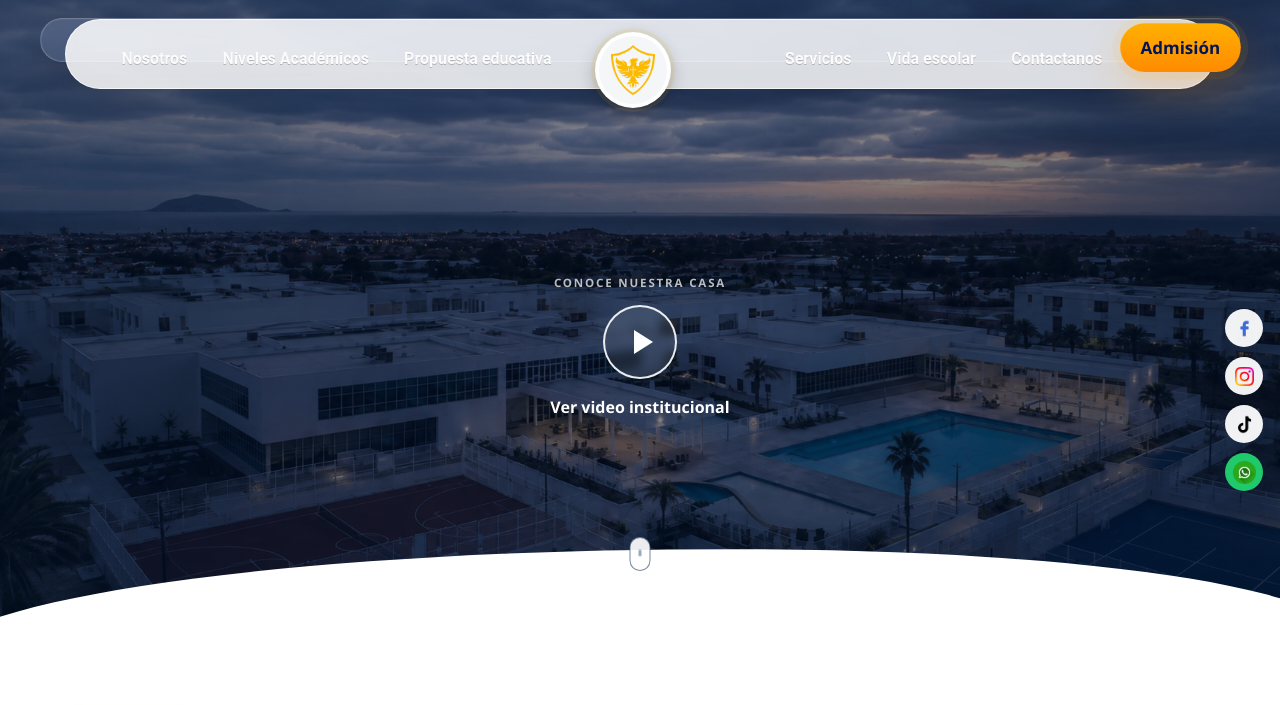
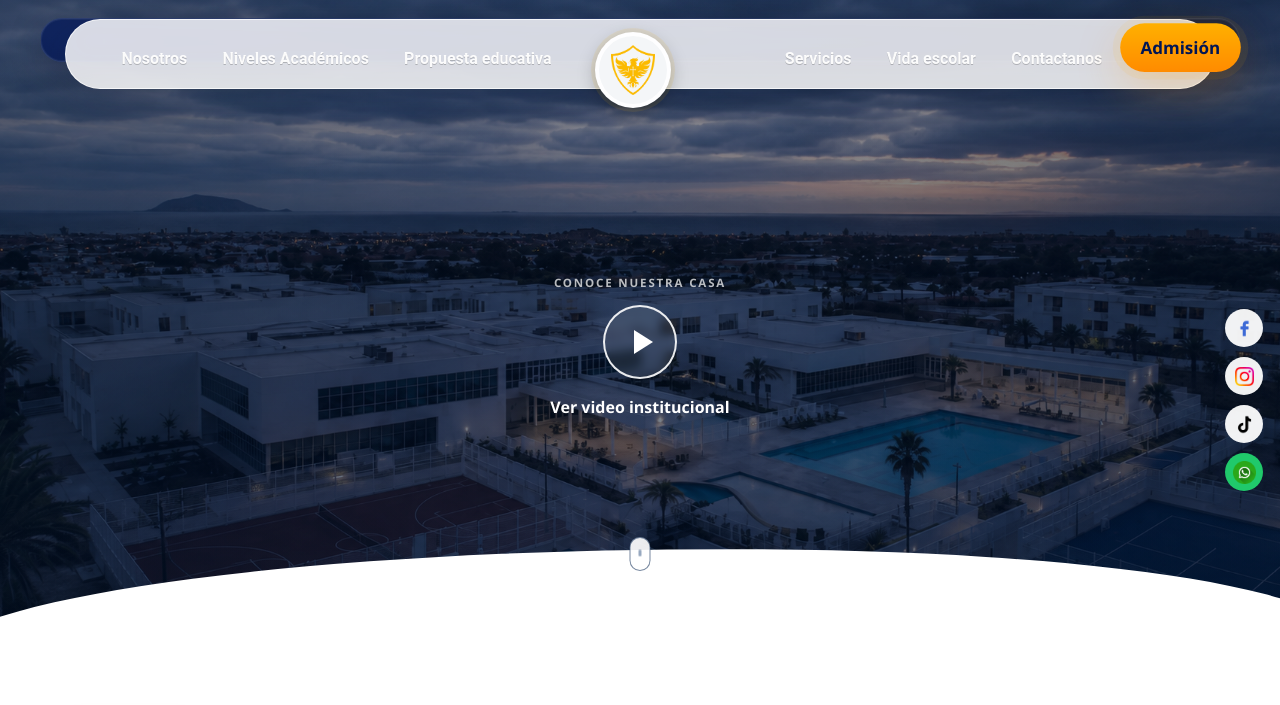
Before and after one commit to Franco-Mobile/colegioex, a Django app: page / in a window 1280 px wide. Shown: the top 705 px of the page. Run offline with Django 5.2, Linux system fonts and the light colour scheme.

Commit message:
Update shared_header.css

```diff
--- a/portal/static/css/inicio/shared_header.css
+++ b/portal/static/css/inicio/shared_header.css
@@ -11,11 +11,11 @@ header {
     position: relative;
     max-width: 1200px;
     margin: 0 auto;
-    background: linear-gradient(135deg, rgba(255, 255, 255, 0.12) 0%, rgba(255, 255, 255, 0.02) 100%);
-    border: 1px solid rgba(255, 255, 255, 0.2);
-    box-shadow: 0 8px 32px 0 rgba(0, 0, 0, 0.15), inset 0 0 0 1px rgba(255, 255, 255, 0.05);
-    backdrop-filter: blur(16px) saturate(140%);
-    -webkit-backdrop-filter: blur(16px) saturate(140%);
+    background: linear-gradient(135deg, rgba(0, 21, 85, 0.72) 0%, rgba(0, 10, 45, 0.55) 100%);
+    border: 1px solid rgba(255, 255, 255, 0.12);
+    box-shadow: 0 8px 32px 0 rgba(0, 10, 45, 0.25), inset 0 0 0 1px rgba(255, 255, 255, 0.05);
+    backdrop-filter: blur(16px) saturate(160%);
+    -webkit-backdrop-filter: blur(16px) saturate(160%);
     border-radius: 999px;
     z-index: 10;
     transition: all 0.3s ease;
```
